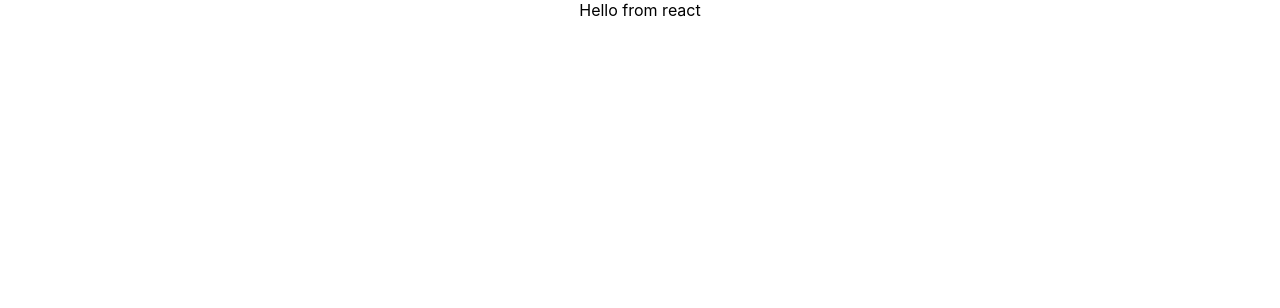
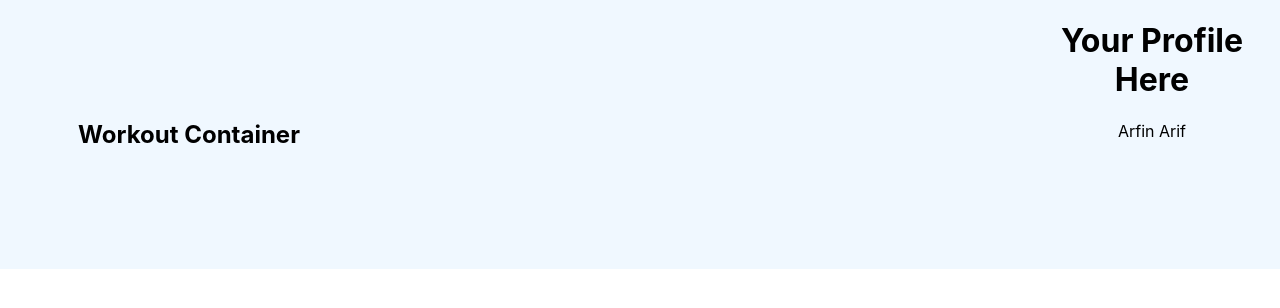
Before and after one commit to arfin-arif/daily-fitness, a React (Create React App) app: page / in a window 1280 px wide. Shown: the top 308 px of the page. Built offline with nearby package versions, Linux system fonts and the light colour scheme.

Commit message:
body component  added

```diff
--- a/src/App.js
+++ b/src/App.js
@@ -1,12 +1,13 @@
 import logo from './logo.svg';
 import './App.css';
+import Body from './components/Body/Body';
 
 
 
 function App() {
   return (
     <div className="App">
-      Hello from react
+      <Body></Body>
     </div>
   );
 }
--- /dev/null
+++ b/src/components/Body/Body.css
@@ -0,0 +1,14 @@
+.main-container {
+    display: grid;
+    grid-template-columns: 4fr 1fr;
+
+    background-color: aliceblue;
+}
+
+
+.workout-container {
+    display: grid;
+    grid-template-columns: repeat(3, 1fr);
+    gap: 45px;
+    margin: 100px 50px;
+}
--- /dev/null
+++ b/src/components/Body/Body.js
@@ -0,0 +1,23 @@
+import React from 'react';
+
+import './Body.css'
+const Body = () => {
+
+
+
+    return (
+        <div className='main-container'>
+            <div className="workout-container">
+
+                <h2>Workout Container</h2>
+
+            </div>
+            <div className="profile-container">
+                <h1>Your Profile Here</h1>
+                <p>Arfin Arif </p>
+            </div>
+        </div>
+    );
+};
+
+export default Body;
```
